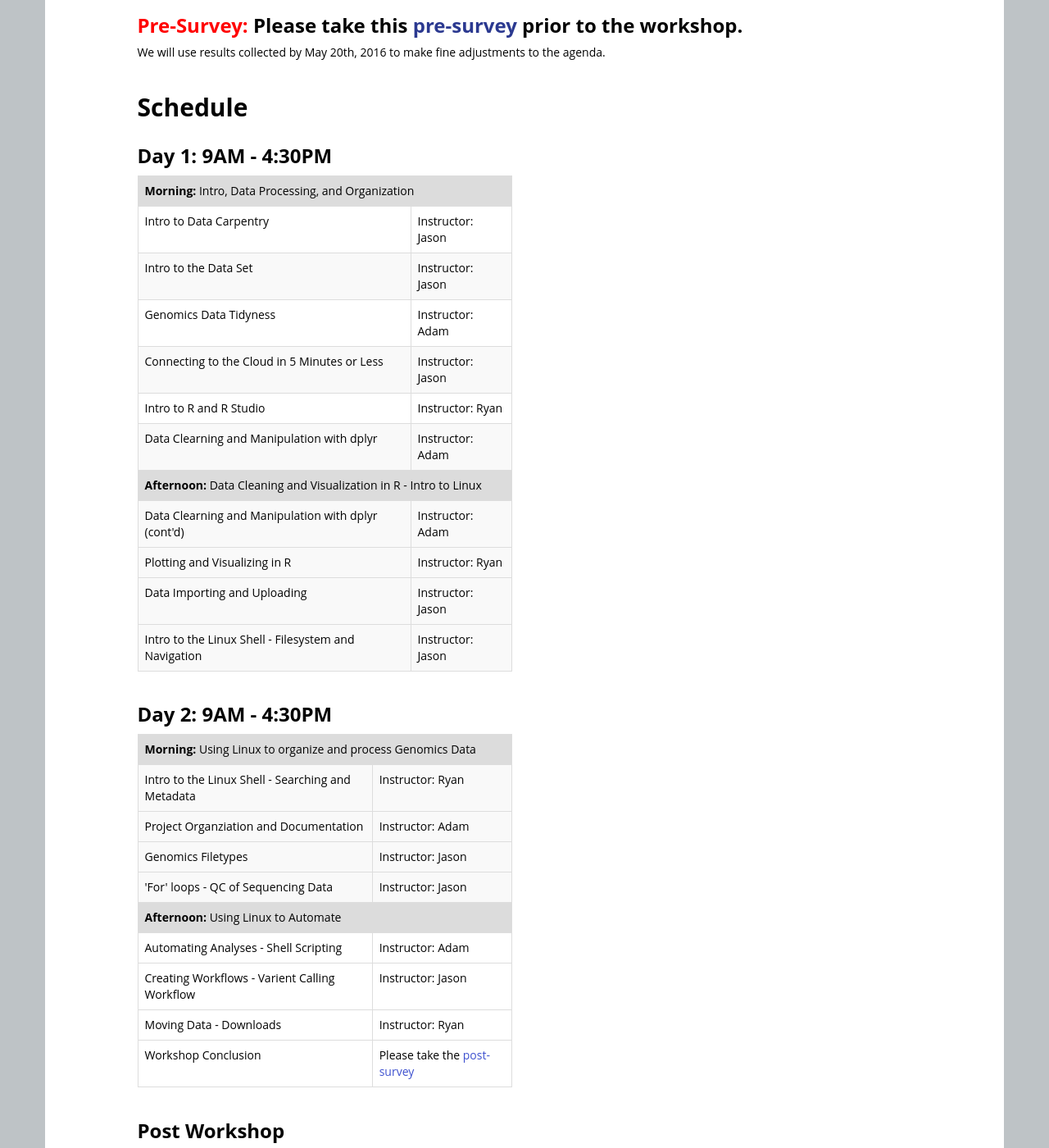
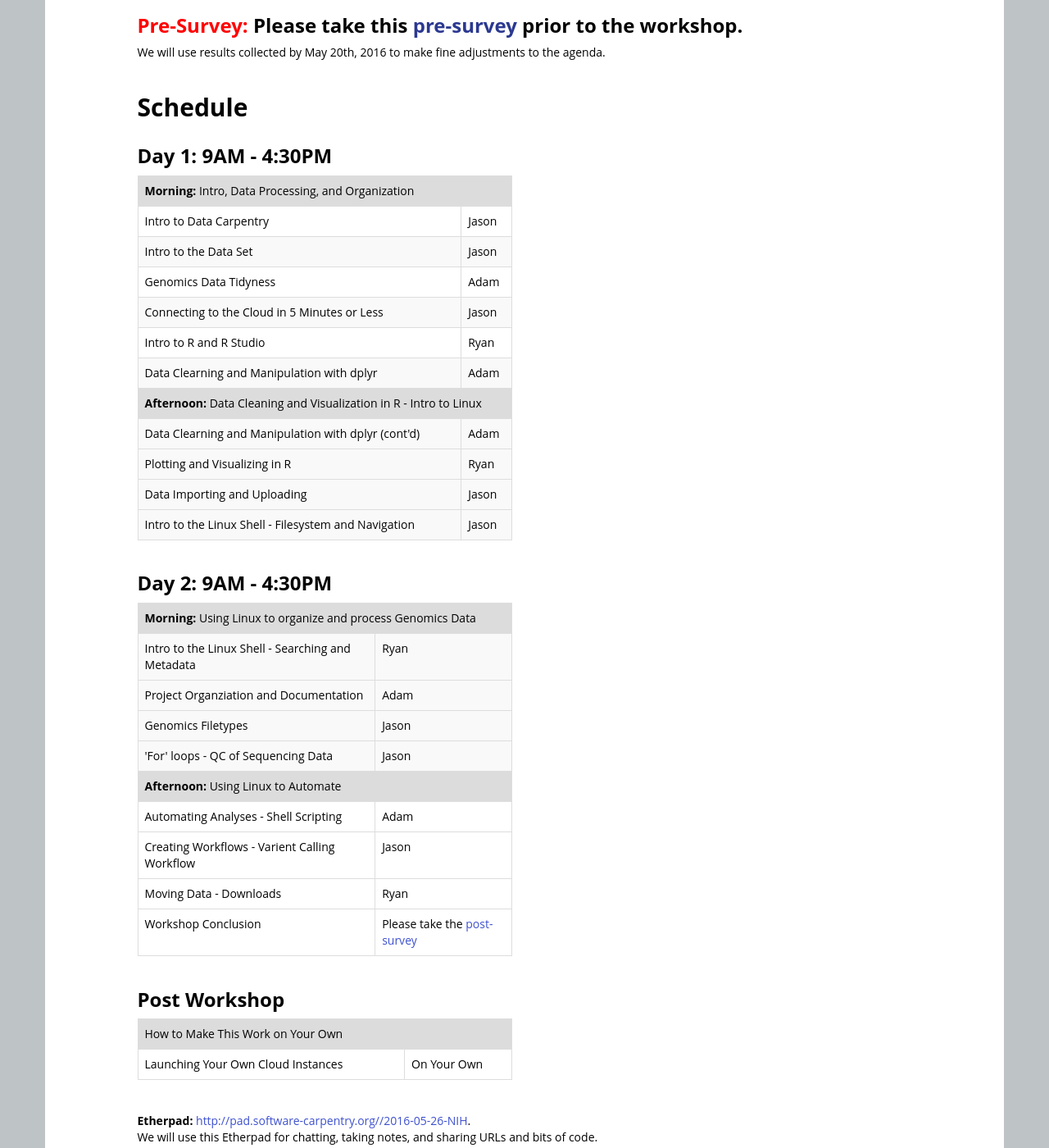
Before and after one commit to collinstorlie/2016-05-26-NIH, a Jekyll site: the page built from index.html, in a window 1280 px wide and 1400 px high, scrolled down 888 px. Shown: the whole window at 82% size. Built offline with Jekyll 4.4.1, drawn with Linux system fonts in a browser that asks for light colours; nearby versions of some CDN libraries; library files that are not in the unit come from our copies; some of the changed lines change nothing that is shown.

Commit message:
remove redundant lables

```diff
--- a/index.html
+++ b/index.html
@@ -155,7 +155,7 @@ Participants should bring their laptops and plan to participate actively. By the
               Intro to Data Carpentry
           </td>
           <td>
-           Instructor: Jason
+           Jason
           </td>
       </tr>
       <tr>
@@ -163,7 +163,7 @@ Participants should bring their laptops and plan to participate actively. By the
               Intro to the Data Set
           </td>
           <td>
-           Instructor: Jason
+           Jason
           </td>
       </tr>
       <tr>
@@ -171,7 +171,7 @@ Participants should bring their laptops and plan to participate actively. By the
               Genomics Data Tidyness
           </td>
           <td>
-           Instructor: Adam
+           Adam
           </td>
       </tr>
       <tr>
@@ -179,7 +179,7 @@ Participants should bring their laptops and plan to participate actively. By the
               Connecting to the Cloud in 5 Minutes or Less
           </td>
           <td>
-           Instructor: Jason
+           Jason
           </td>
       </tr>
       <tr>
@@ -187,7 +187,7 @@ Participants should bring their laptops and plan to participate actively. By the
               Intro to R and R Studio
           </td>
           <td>
-           Instructor: Ryan
+           Ryan
           </td>
       </tr>
       <tr>
@@ -195,7 +195,7 @@ Participants should bring their laptops and plan to participate actively. By the
               Data Clearning and Manipulation with dplyr
           </td>
           <td>
-           Instructor: Adam
+           Adam
           </td>
       <tr>
         <td colspan=2 style="background:gainsboro"><strong>Afternoon:</strong> Data Cleaning and Visualization in R - Intro to Linux </td>
@@ -205,7 +205,7 @@ Participants should bring their laptops and plan to participate actively. By the
                Data Clearning and Manipulation with dplyr (cont'd)
           </td>
           <td>
-           Instructor: Adam
+           Adam
           </td>
       </tr>
       <tr>
@@ -214,7 +214,7 @@ Participants should bring their laptops and plan to participate actively. By the
               Plotting and Visualizing in R
           </td>
           <td>
-           Instructor: Ryan
+           Ryan
           </td>
       </tr>
       <tr>
@@ -223,7 +223,7 @@ Participants should bring their laptops and plan to participate actively. By the
               Data Importing and Uploading
           </td>
           <td>
-           Instructor: Jason
+           Jason
           </td>
       </tr>
       <tr>
@@ -232,7 +232,7 @@ Participants should bring their laptops and plan to participate actively. By the
               Intro to the Linux Shell - Filesystem and Navigation
           </td>
           <td>
-           Instructor: Jason
+           Jason
           </td>
       </tr>
       <tr>
@@ -253,7 +253,7 @@ Participants should bring their laptops and plan to participate actively. By the
               Intro to the Linux Shell - Searching and Metadata
           </td>
           <td>
-           Instructor: Ryan
+           Ryan
           </td>
       </tr>
 <tr>
@@ -262,7 +262,7 @@ Participants should bring their laptops and plan to participate actively. By the
               Project Organziation and Documentation
           </td>
           <td>
-           Instructor: Adam
+           Adam
           </td>
       </tr>
 <tr>
@@ -271,7 +271,7 @@ Participants should bring their laptops and plan to participate actively. By the
                Genomics Filetypes
           </td>
           <td>
-           Instructor: Jason
+           Jason
           </td>
       </tr>
 <tr>
@@ -280,7 +280,7 @@ Participants should bring their laptops and plan to participate actively. By the
               'For' loops - QC of Sequencing Data
           </td>
           <td>
-           Instructor: Jason
+          Jason
           </td>
       </tr>
         <tr>
@@ -292,7 +292,7 @@ Participants should bring their laptops and plan to participate actively. By the
               Automating Analyses - Shell Scripting
           </td>
           <td>
-           Instructor: Adam
+          Adam
           </td>
       </tr>
 <tr>
@@ -301,7 +301,7 @@ Participants should bring their laptops and plan to participate actively. By the
               Creating Workflows - Varient Calling Workflow
           </td>
           <td>
-           Instructor: Jason
+           Jason
           </td>
       </tr>
 <tr>
@@ -310,7 +310,7 @@ Participants should bring their laptops and plan to participate actively. By the
               Moving Data - Downloads
           </td>
           <td>
-           Instructor: Ryan
+           Ryan
           </td>
       </tr>
 <tr>
```
